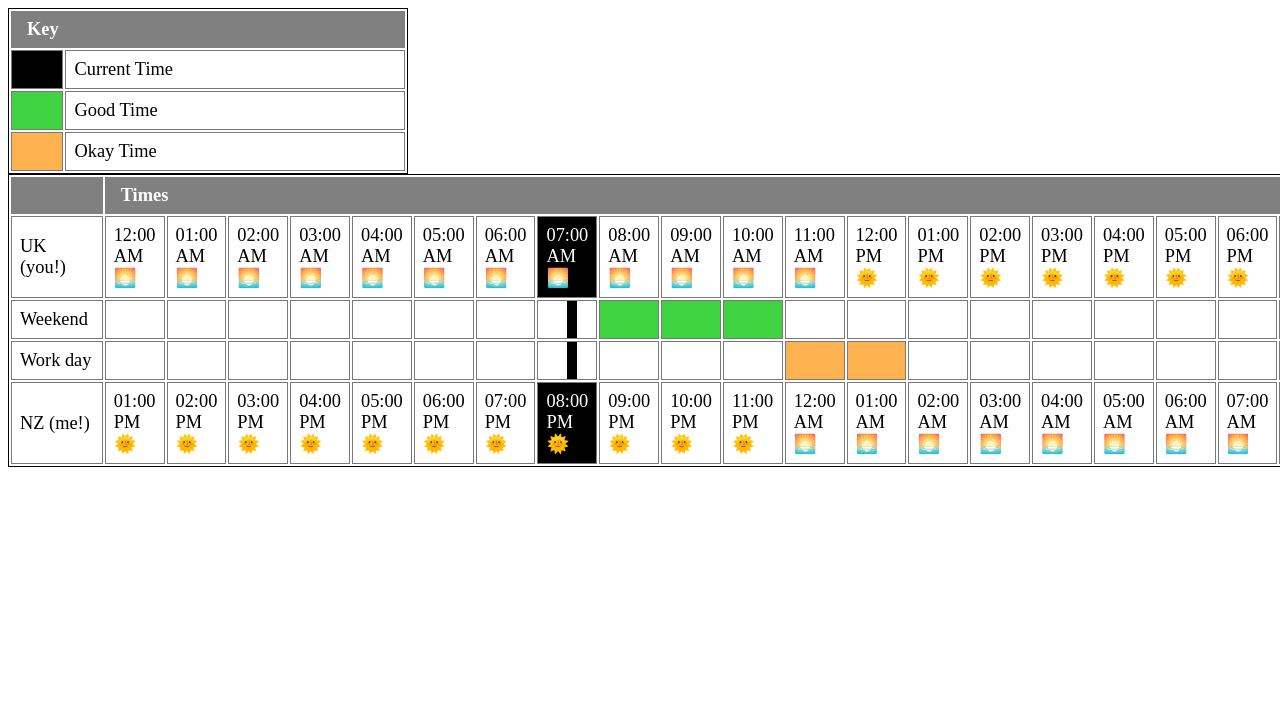
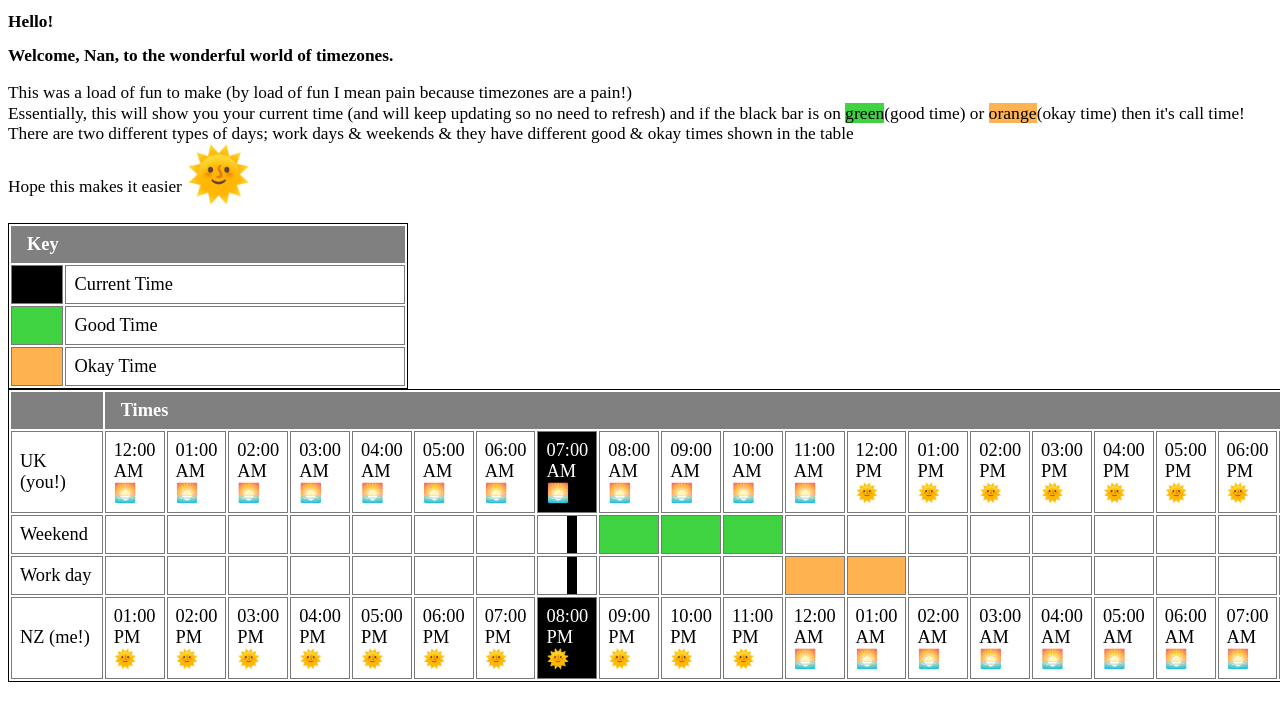
Before and after one commit to TheMeanMachine/time.github.io, a plain HTML site: page index.html in a window 1280 px wide. Shown: the top 718 px of the page. Drawn offline with Linux system fonts and the light colour scheme.

Commit message:
add: msg

```diff
--- a/index.html
+++ b/index.html
@@ -55,6 +55,21 @@
    </head>
    <body>
       <div>
+         <h1>
+            Hello!
+         </h1>
+         <h2>
+             Welcome, Nan, to the wonderful world of timezones.
+         </h2>
+         <p>
+            This was a load of fun to make (by load of fun I mean pain because timezones are a pain!)
+            <br>
+            Essentially, this will show you your current time (and will keep updating so no need to refresh) and if the black bar is on <span class="good_time">green</span>(good time) or <span class="okay_time">orange</span>(okay time) then it's call time!
+            <br>
+            There are two different types of days; work days & weekends & they have different good & okay times shown in the table
+            <br>
+            Hope this makes it easier <span style="font-size: 3em">🌞</span>
+         </p>
 
          <table style="width: 400px">
             <thead>
```
